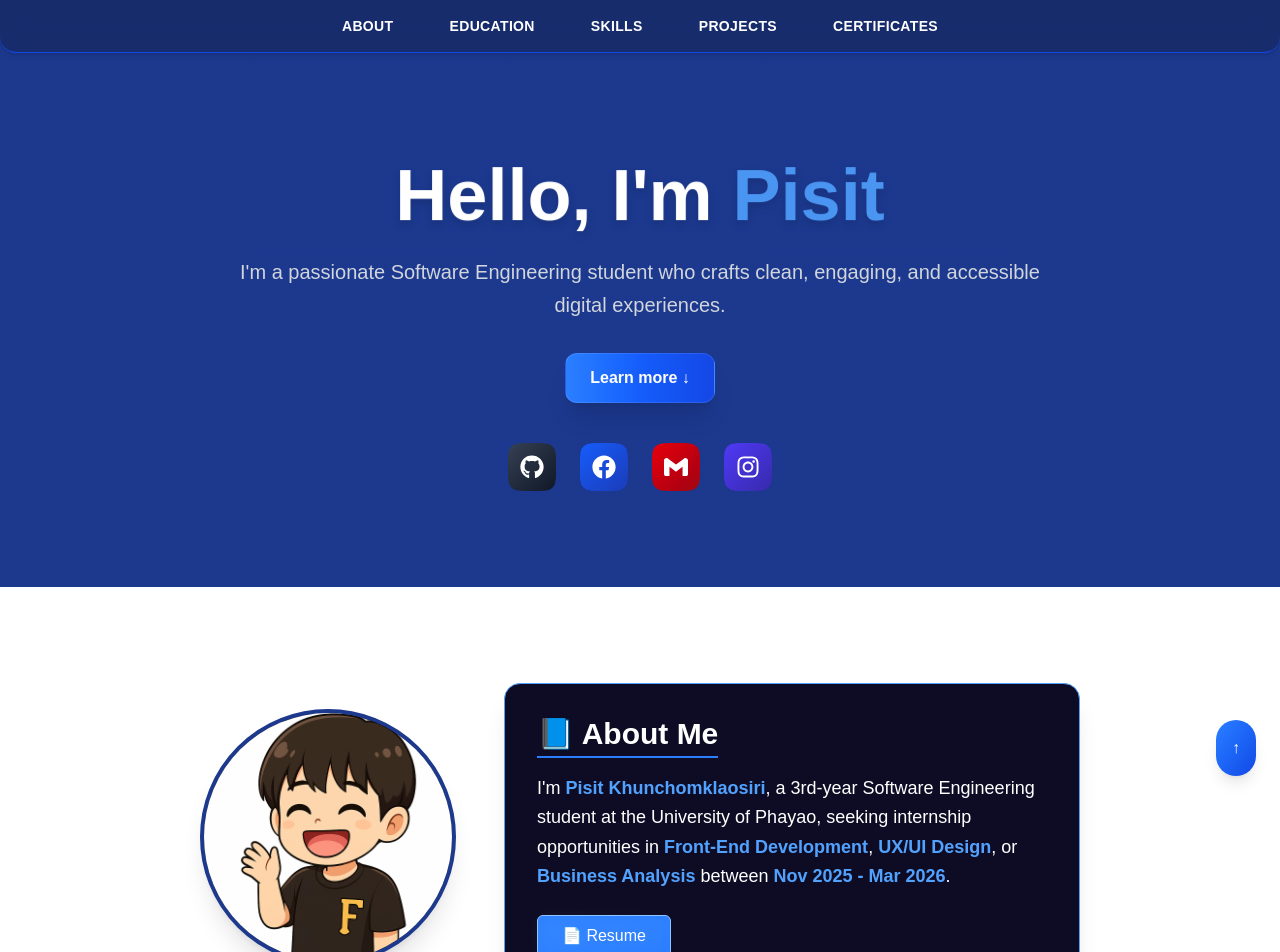
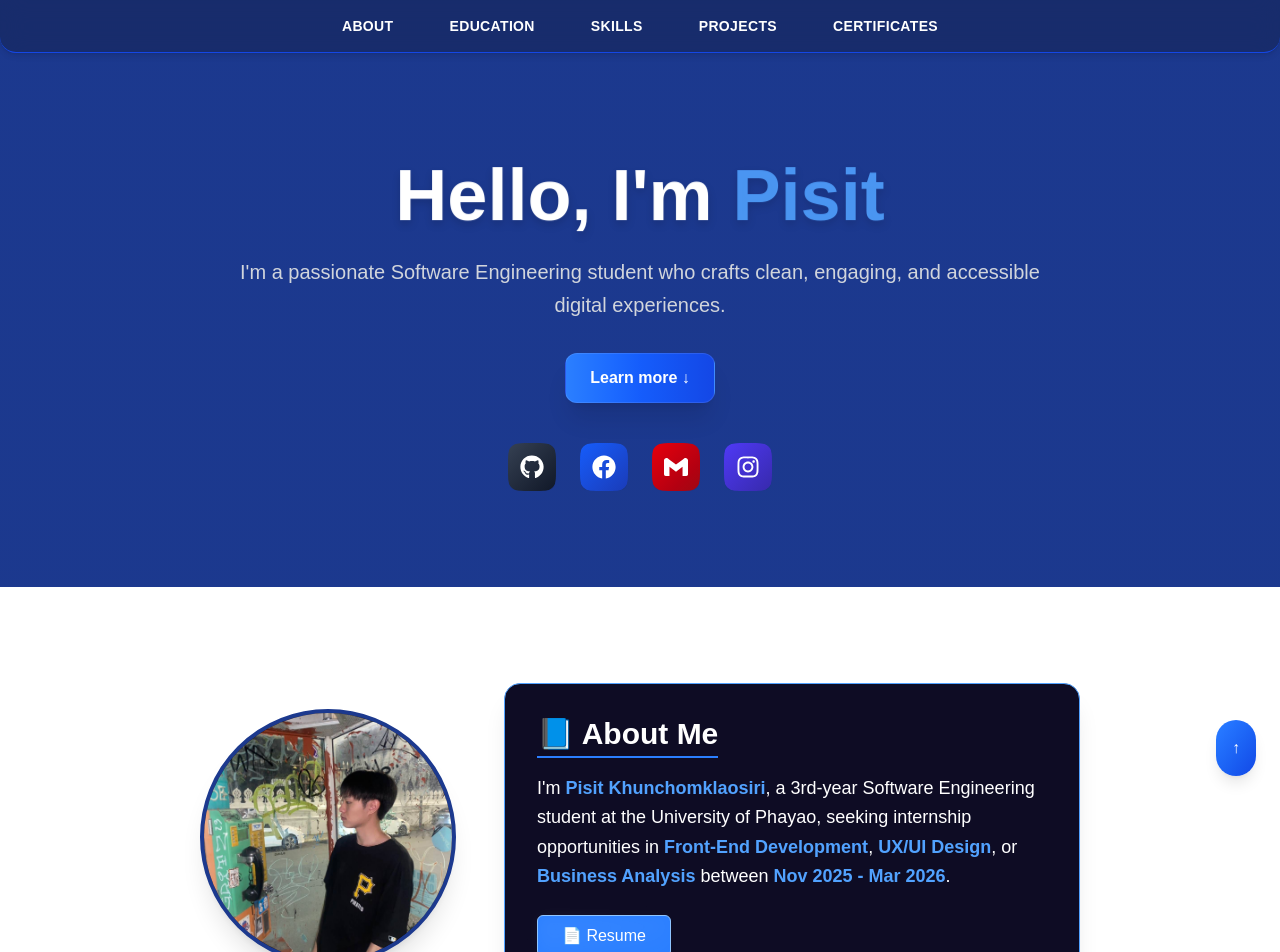
Before and after one commit to pskjksr/cv-pisit, a Next.js app: page / in a window 1280 px wide. Shown: the top 952 px of the page. Built offline with nearby package versions, Linux system fonts and the light colour scheme.

Commit message:
Implement code changes to enhance functionality and improve performance

```diff
--- a/src/app/page.js
+++ b/src/app/page.js
@@ -345,7 +345,7 @@ export default function Home() {
       >
         <div className="w-64 h-64 rounded-full overflow-hidden border-4 bg-[#0e0c24] shadow-xl hover:scale-105 transition duration-300 hover:shadow-blue-500/50 animate-zoom-in">
           <Image
-            src="/P.png"
+            src="/Pe.jpg"
             alt="Pisit portrait"
             width={256}
             height={256}
@@ -588,7 +588,7 @@ export default function Home() {
                       rel="noopener noreferrer"
                       className="flex items-center gap-2 bg-blue-900 hover:bg-blue-700 text-white px-4 py-1.5 rounded-full font-medium text-sm transition hover:scale-105"
                     >
-                      <SiFigma className="text-lg" /> ดูใน Figma
+                      <SiFigma className="text-lg" /> View
                     </a>
                   )}
                 </div>
```
Also changed, not shown: public/P.png (deleted), public/Pe.jpg (added).
